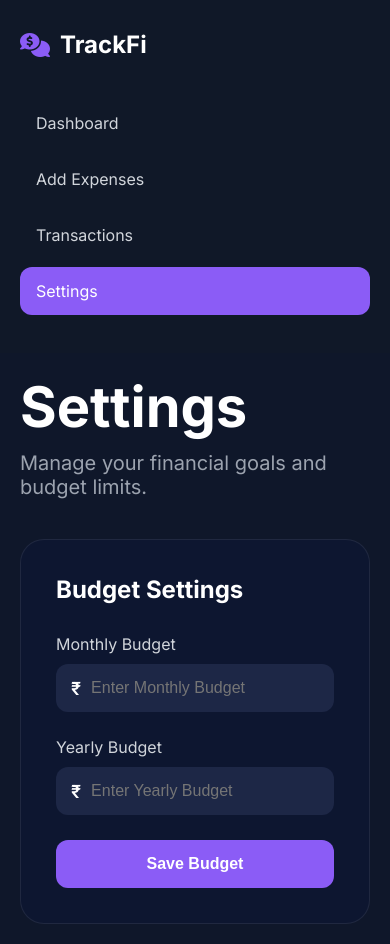
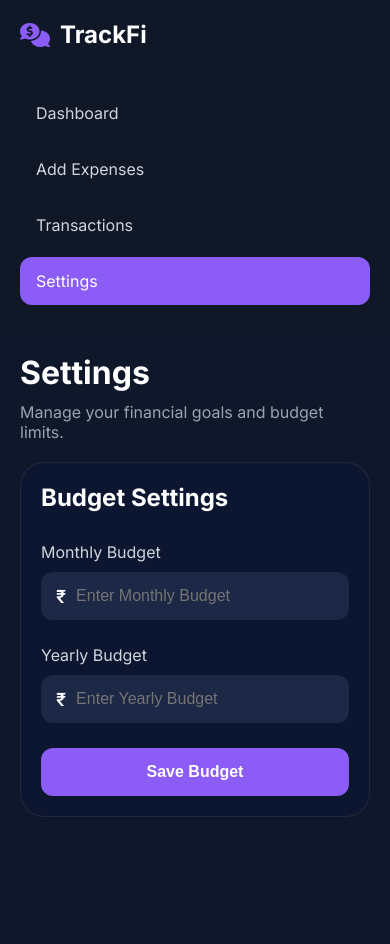
Before and after one commit to Riyakk-11111/Syntecxhub_ExpenseTracker, a React (Vite) app: page /settings in a window 390 px wide. After the commit the page ends 844 px from the top, so only its background shows below. Built offline with nearby package versions, Linux system fonts and the light colour scheme.

Commit message:
Update settings.css

```diff
--- a/src/pages/styles/settings.css
+++ b/src/pages/styles/settings.css
@@ -83,6 +83,7 @@
         width: 100%;
         height: auto;
         border-right: none;
+        padding: 20px;
     }
 
     .settings-page .content {
@@ -91,4 +92,26 @@
         padding: 20px;
     }
 
+    .settings-page .page-header h1 {
+        font-size: 32px;
+    }
+
+    .settings-page .page-header p {
+        font-size: 16px;
+    }
+
+    .settings-page .settings-card {
+        width: 100%;
+        max-width: 100%;
+        margin-top: 20px;
+        padding: 20px;
+    }
+
+    .settings-page .input-box {
+        width: 100%;
+    }
+
+    .settings-page .save-btn {
+        width: 100%;
+    }
 }
```
